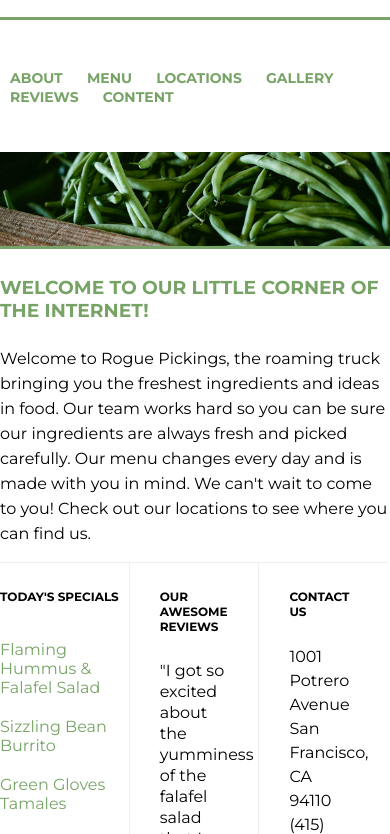
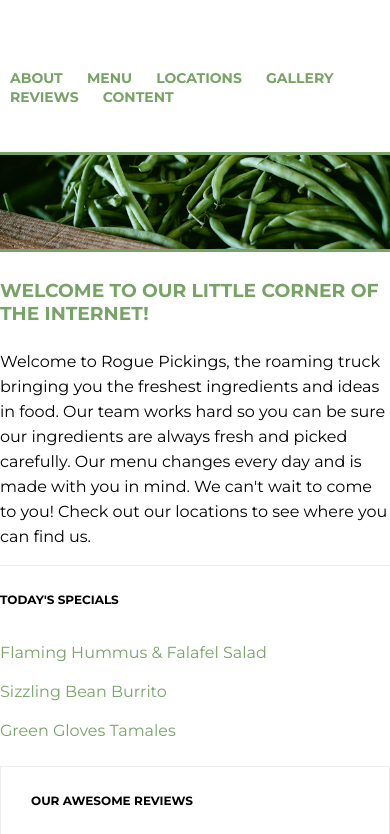
Before and after one commit to wdnelson01/rogue, a plain HTML site: page index.html in a window 390 px wide. Shown: the part 93-927 px from the top of the page. Drawn offline with Linux system fonts and the light colour scheme; files whose address does not match are found by name.

Commit message:
Mobile layout - Day 1

```diff
--- a/css/main.css
+++ b/css/main.css
@@ -78,9 +78,13 @@ p {
 --------------------------------------------------------------*/
 
 .site-header {
+	width: 100%;
 	border-bottom: 3px solid #77a466;
-	height: 110px;
 	margin: 0 auto;
+	display: flex;
+	justify-content: center;
+	align-items: center;
+	flex-flow: row wrap;
 }
 
 .site-header h1 {
@@ -123,6 +127,15 @@ header nav ul li a{
 /*--------------------------------------------------------------
 # Top Section
 --------------------------------------------------------------*/
+.top-section,
+.bottom-section {
+  margin: 0 auto;
+  clear: both;
+  display: flex;
+  justify-content: center;
+  align-items: center;
+  flex-flow: row wrap;
+}
 
 .hero-image {
 	height: auto;
@@ -160,7 +173,7 @@ header nav ul li a{
 .section-three {
 	float: left;
 	height: auto;
-	width: 33%;
+	width: 100%;
 	border-top: 1px solid #eee;
 }
 
@@ -206,8 +219,10 @@ header nav ul li a{
 	height: 50px;
 	border-top: 3px solid #eeeeee;
 	clear: both;
-	margin: 0 auto;
-	text-align: center;
+	display: flex;
+	justify-content: center;
+	align-items: center;
+	flex-flow: row wrap;
 }
 
 .site-footer span {
```
